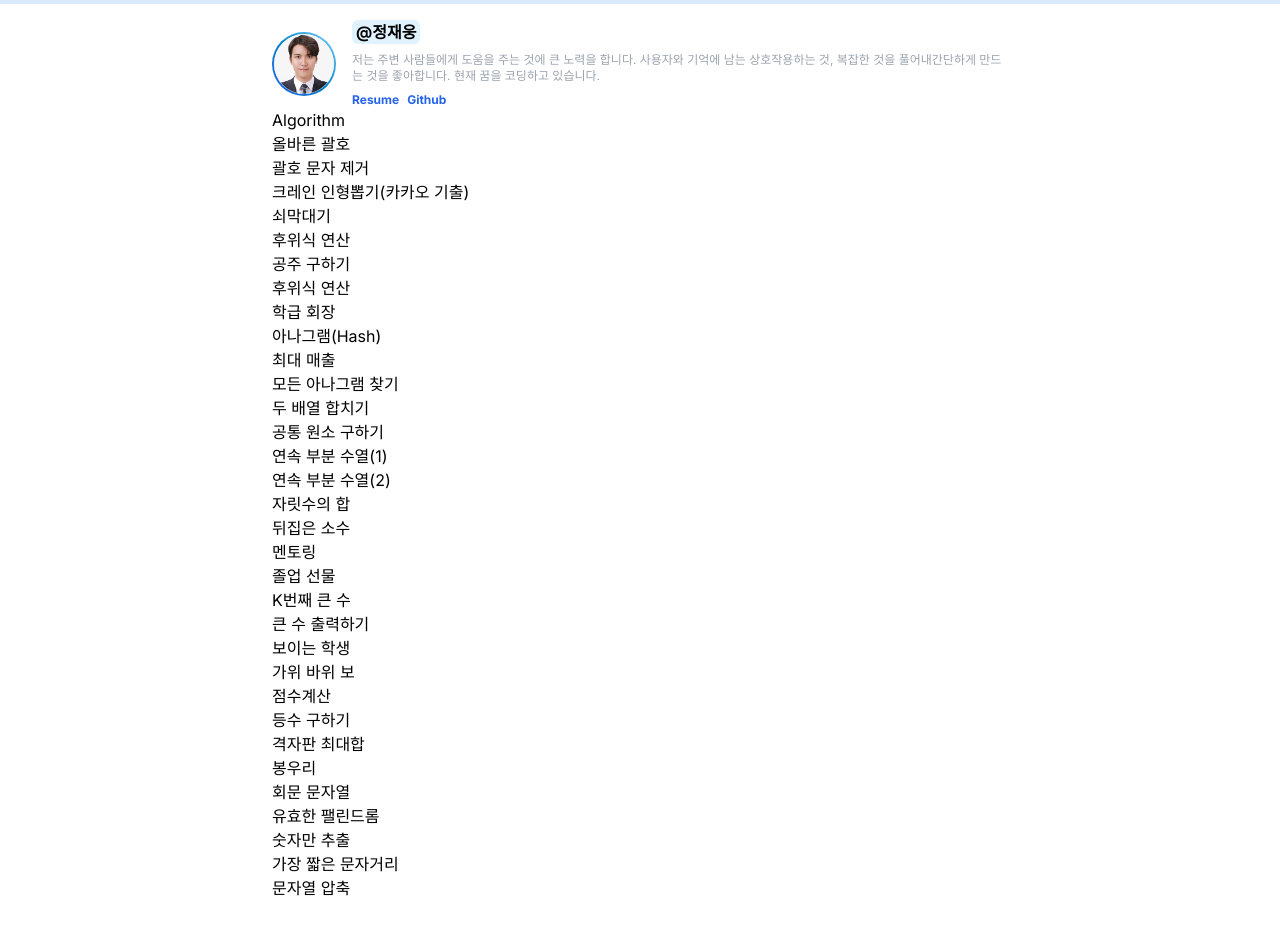
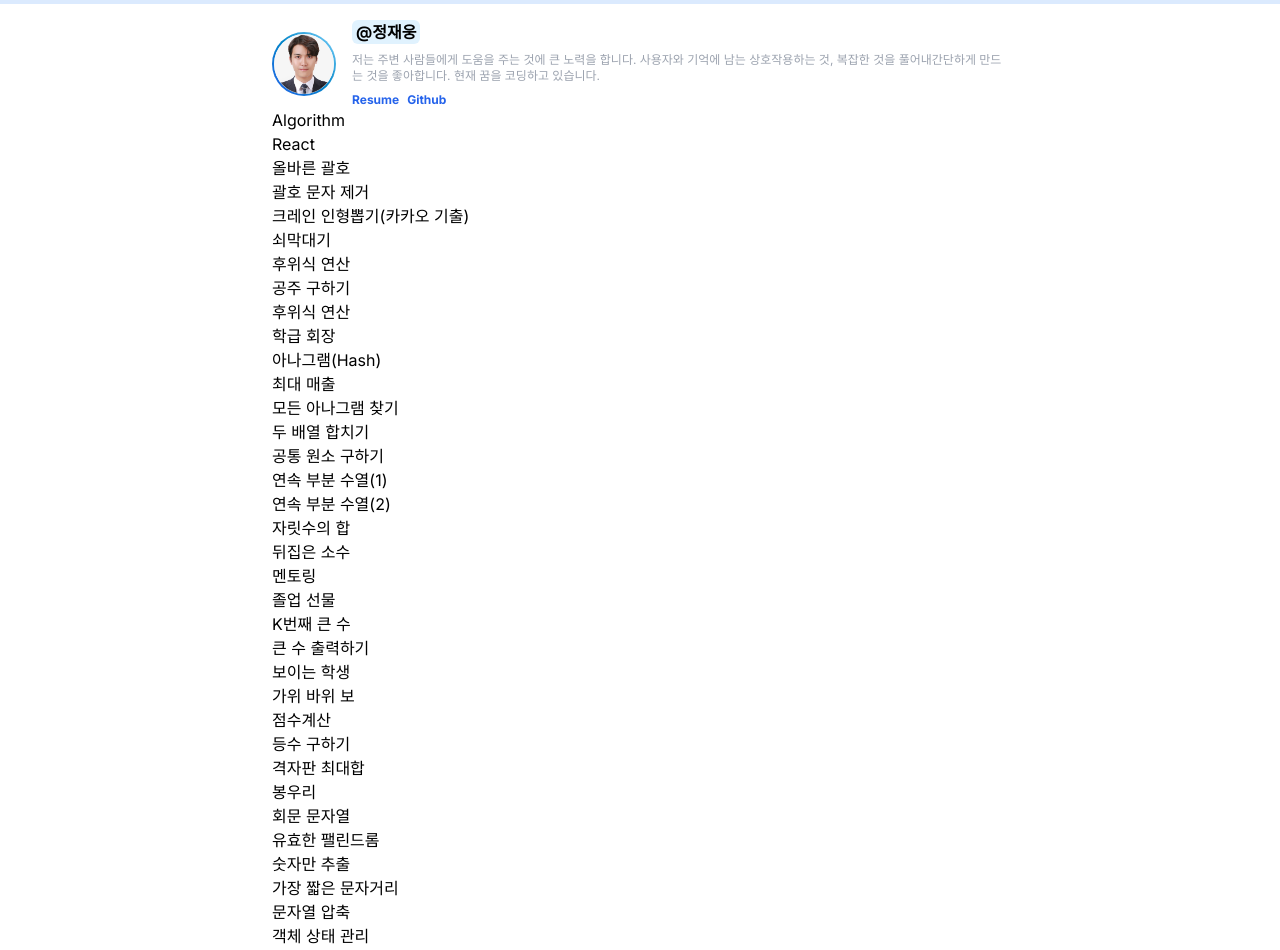
Before and after one commit to dixk3458/dev-blog, a Next.js app: page / in a window 1280 px wide. Shown: the part 60-1010 px from the top of the page. Built offline with nearby package versions, Linux system fonts and the light colour scheme.

Commit message:
FilterablePosts 필터기능

```diff
--- a/data/posts.json
+++ b/data/posts.json
@@ -5,7 +5,7 @@
     "date": "2024-01-02",
     "category": "Algorithm",
     "path": "algorithm/palindromic-string",
-    "bookmarked": "false"
+    "bookmarked": false
   },
   {
     "title": "유효한 팰린드롬",
@@ -13,7 +13,7 @@
     "date": "2024-01-02",
     "category": "Algorithm",
     "path": "algorithm/palindromic-string(2)",
-    "bookmarked": "false"
+    "bookmarked": false
   },
   {
     "title": "숫자만 추출",
@@ -21,7 +21,7 @@
     "date": "2024-01-02",
     "category": "Algorithm",
     "path": "algorithm/extract-only-number",
-    "bookmarked": "false"
+    "bookmarked": false
   },
   {
     "title": "가장 짧은 문자거리",
@@ -29,7 +29,7 @@
     "date": "2024-01-02",
     "category": "Algorithm",
     "path": "algorithm/shortest-character-distance",
-    "bookmarked": "true"
+    "bookmarked": true
   },
   {
     "title": "문자열 압축",
@@ -37,7 +37,7 @@
     "date": "2024-01-02",
     "category": "Algorithm",
     "path": "algorithm/string-compression",
-    "bookmarked": "true"
+    "bookmarked": true
   },
   {
     "title": "큰 수 출력하기",
@@ -45,7 +45,7 @@
     "date": "2024-01-03",
     "category": "Algorithm",
     "path": "algorithm/print-large-number",
-    "bookmarked": "false"
+    "bookmarked": false
   },
   {
     "title": "보이는 학생",
@@ -53,7 +53,7 @@
     "date": "2024-01-03",
     "category": "Algorithm",
     "path": "algorithm/visible-student",
-    "bookmarked": "false"
+    "bookmarked": false
   },
   {
     "title": "가위 바위 보",
@@ -61,7 +61,7 @@
     "date": "2024-01-03",
     "category": "Algorithm",
     "path": "algorithm/rock-paper-scissors",
-    "bookmarked": "false"
+    "bookmarked": false
   },
   {
     "title": "점수계산",
@@ -69,7 +69,7 @@
     "date": "2024-01-03",
     "category": "Algorithm",
     "path": "algorithm/score-calculation",
-    "bookmarked": "false"
+    "bookmarked": false
   },
   {
     "title": "등수 구하기",
@@ -77,7 +77,7 @@
     "date": "2024-01-03",
     "category": "Algorithm",
     "path": "algorithm/finding-rank",
-    "bookmarked": "false"
+    "bookmarked": false
   },
   {
     "title": "격자판 최대합",
@@ -85,7 +85,7 @@
     "date": "2024-01-03",
     "category": "Algorithm",
     "path": "algorithm/maximum-sum-of-the-grid-plates",
-    "bookmarked": "false"
+    "bookmarked": false
   },
   {
     "title": "봉우리",
@@ -93,7 +93,7 @@
     "date": "2024-01-03",
     "category": "Algorithm",
     "path": "algorithm/mountaintop",
-    "bookmarked": "false"
+    "bookmarked": false
   },
   {
     "title": "자릿수의 합",
@@ -101,7 +101,7 @@
     "date": "2024-01-04",
     "category": "Algorithm",
     "path": "algorithm/the-sum-of-digits",
-    "bookmarked": "false"
+    "bookmarked": false
   },
   {
     "title": "뒤집은 소수",
@@ -109,7 +109,7 @@
     "date": "2024-01-04",
     "category": "Algorithm",
     "path": "algorithm/upside-down-prime-number",
-    "bookmarked": "false"
+    "bookmarked": false
   },
   {
     "title": "멘토링",
@@ -117,7 +117,7 @@
     "date": "2024-01-04",
     "category": "Algorithm",
     "path": "algorithm/mentoring",
-    "bookmarked": "false"
+    "bookmarked": false
   },
   {
     "title": "졸업 선물",
@@ -125,7 +125,7 @@
     "date": "2024-01-04",
     "category": "Algorithm",
     "path": "algorithm/graduation-present",
-    "bookmarked": "true"
+    "bookmarked": true
   },
   {
     "title": "K번째 큰 수",
@@ -133,7 +133,7 @@
     "date": "2024-01-04",
     "category": "Algorithm",
     "path": "algorithm/the-Kth-largest-number",
-    "bookmarked": "false"
+    "bookmarked": false
   },
   {
     "title": "학급 회장",
@@ -141,7 +141,7 @@
     "date": "2024-01-05",
     "category": "Algorithm",
     "path": "algorithm/the-president-of-a-class",
-    "bookmarked": "false"
+    "bookmarked": false
   },
   {
     "title": "아나그램(Hash)",
@@ -149,7 +149,7 @@
     "date": "2024-01-05",
     "category": "Algorithm",
     "path": "algorithm/anagram",
-    "bookmarked": "false"
+    "bookmarked": false
   },
   {
     "title": "최대 매출",
@@ -157,7 +157,7 @@
     "date": "2024-01-05",
     "category": "Algorithm",
     "path": "algorithm/maximum-sales",
-    "bookmarked": "false"
+    "bookmarked": false
   },
   {
     "title": "모든 아나그램 찾기",
@@ -165,7 +165,7 @@
     "date": "2024-01-05",
     "category": "Algorithm",
     "path": "algorithm/find-all-anagram",
-    "bookmarked": "true"
+    "bookmarked": true
   },
   {
     "title": "두 배열 합치기",
@@ -173,7 +173,7 @@
     "date": "2024-01-05",
     "category": "Algorithm",
     "path": "algorithm/combining-two-arrays",
-    "bookmarked": "false"
+    "bookmarked": false
   },
   {
     "title": "공통 원소 구하기",
@@ -181,7 +181,7 @@
     "date": "2024-01-05",
     "category": "Algorithm",
     "path": "algorithm/saving-common-elements",
-    "bookmarked": "false"
+    "bookmarked": false
   },
   {
     "title": "연속 부분 수열(1)",
@@ -189,7 +189,7 @@
     "date": "2024-01-05",
     "category": "Algorithm",
     "path": "algorithm/continuous-partial-sequence(1)",
-    "bookmarked": "true"
+    "bookmarked": true
   },
   {
     "title": "연속 부분 수열(2)",
@@ -197,7 +197,7 @@
     "date": "2024-01-05",
     "category": "Algorithm",
     "path": "algorithm/continuous-partial-sequence(2)",
-    "bookmarked": "true"
+    "bookmarked": true
   },
   {
     "title": "올바른 괄호",
@@ -205,7 +205,7 @@
     "date": "2024-01-06",
     "category": "Algorithm",
     "path": "algorithm/correct-parentheses",
-    "bookmarked": "false"
+    "bookmarked": false
   },
   {
     "title": "괄호 문자 제거",
@@ -213,7 +213,7 @@
     "date": "2024-01-06",
     "category": "Algorithm",
     "path": "algorithm/remove-parentheses-characters",
-    "bookmarked": "true"
+    "bookmarked": true
   },
   {
     "title": "크레인 인형뽑기(카카오 기출)",
@@ -221,7 +221,7 @@
     "date": "2024-01-06",
     "category": "Algorithm",
     "path": "algorithm/crane-doll-drawing",
-    "bookmarked": "false"
+    "bookmarked": false
   },
   {
     "title": "쇠막대기",
@@ -229,7 +229,7 @@
     "date": "2024-01-06",
     "category": "Algorithm",
     "path": "algorithm/iron-rod",
-    "bookmarked": "false"
+    "bookmarked": false
   },
   {
     "title": "후위식 연산",
@@ -237,7 +237,7 @@
     "date": "2024-01-06",
     "category": "Algorithm",
     "path": "algorithm/postfix",
-    "bookmarked": "false"
+    "bookmarked": false
   },
   {
     "title": "공주 구하기",
@@ -245,7 +245,7 @@
     "date": "2024-01-06",
     "category": "Algorithm",
     "path": "algorithm/saving-the-princess",
-    "bookmarked": "false"
+    "bookmarked": false
   },
   {
     "title": "후위식 연산",
@@ -253,6 +253,14 @@
     "date": "2024-01-06",
     "category": "Algorithm",
     "path": "algorithm/curriculum-design",
-    "bookmarked": "true"
+    "bookmarked": true
+  },
+  {
+    "title": "객체 상태 관리",
+    "description": "React의 객체상태를 관리하는 방법",
+    "date": "2023-09-01",
+    "category": "React",
+    "path": "react/managing-object-status",
+    "bookmarked": false
   }
 ]
--- a/src/app/page.tsx
+++ b/src/app/page.tsx
@@ -1,11 +1,15 @@
 import FilterablePosts from '@/components/FilterablePosts';
 import UserCard from '@/components/UserCard';
+import { getAllPosts } from '@/service/posts';
 
-export default function HomePage() {
+export default async function HomePage() {
+  const posts = await getAllPosts();
+
+  const categories = [...new Set(posts.map(post => post.category))];
   return (
     <section className="flex flex-col w-full max-w-screen-md mx-auto p-4">
       <UserCard />
-      <FilterablePosts />
+      <FilterablePosts posts={posts} categories={categories} />
     </section>
   );
 }
--- /dev/null
+++ b/src/components/Categories.tsx
@@ -0,0 +1,21 @@
+type Props = {
+  categories: string[];
+  selected: string;
+  onClick: (category: string) => void;
+};
+
+export default function Categories({ categories, selected, onClick }: Props) {
+  return (
+    <section>
+      <ul>
+        {categories.map(category => {
+          return (
+            <li key={category} onClick={() => onClick(category)}>
+              {category}
+            </li>
+          );
+        })}
+      </ul>
+    </section>
+  );
+}
--- a/src/components/FilterablePosts.tsx
+++ b/src/components/FilterablePosts.tsx
@@ -1,21 +1,34 @@
-import { getAllPosts } from '@/service/posts';
+'use client';
 
-export default async function FilterablePosts() {
-  const posts = await getAllPosts();
+import { Post } from '@/service/posts';
+import { useState } from 'react';
+import Categories from './Categories';
+import PostLists from './PostLists';
 
-  const categories = [...new Set(posts.map(post => post.category))];
+type Props = {
+  posts: Post[];
+  categories: string[];
+};
+
+const ALL = 'ALL';
+
+export default function FilterablePosts({ posts, categories }: Props) {
+  const [selected, setSelected] = useState(ALL);
+  const filtered =
+    selected === ALL ? posts : posts.filter(post => post.category === selected);
+
+  const handleClick = (selected: string) => {
+    setSelected(selected);
+  };
+
   return (
     <section>
-      <ul>
-        {categories.map((category, index) => {
-          return <li key={index}>{category}</li>;
-        })}
-      </ul>
-      <ul>
-        {posts.map(post => {
-          return <li key={post.path}>{post.title}</li>;
-        })}
-      </ul>
+      <Categories
+        categories={categories}
+        selected={selected}
+        onClick={handleClick}
+      />
+      <PostLists posts={filtered} />
     </section>
   );
 }
--- /dev/null
+++ b/src/components/PostLists.tsx
@@ -0,0 +1,17 @@
+import { Post } from '@/service/posts';
+
+type Props = {
+  posts: Post[];
+};
+
+export default function PostLists({ posts }: Props) {
+  return (
+    <section>
+      <ul>
+        {posts.map(post => {
+          return <li key={post.path}>{post.title}</li>;
+        })}
+      </ul>
+    </section>
+  );
+}
--- a/src/service/posts.tsx
+++ b/src/service/posts.tsx
@@ -1,7 +1,7 @@
 import { readFile } from 'fs/promises';
 import path from 'path';
 
-type Post = {
+export type Post = {
   title: string;
   description: string;
   date: string;
```
